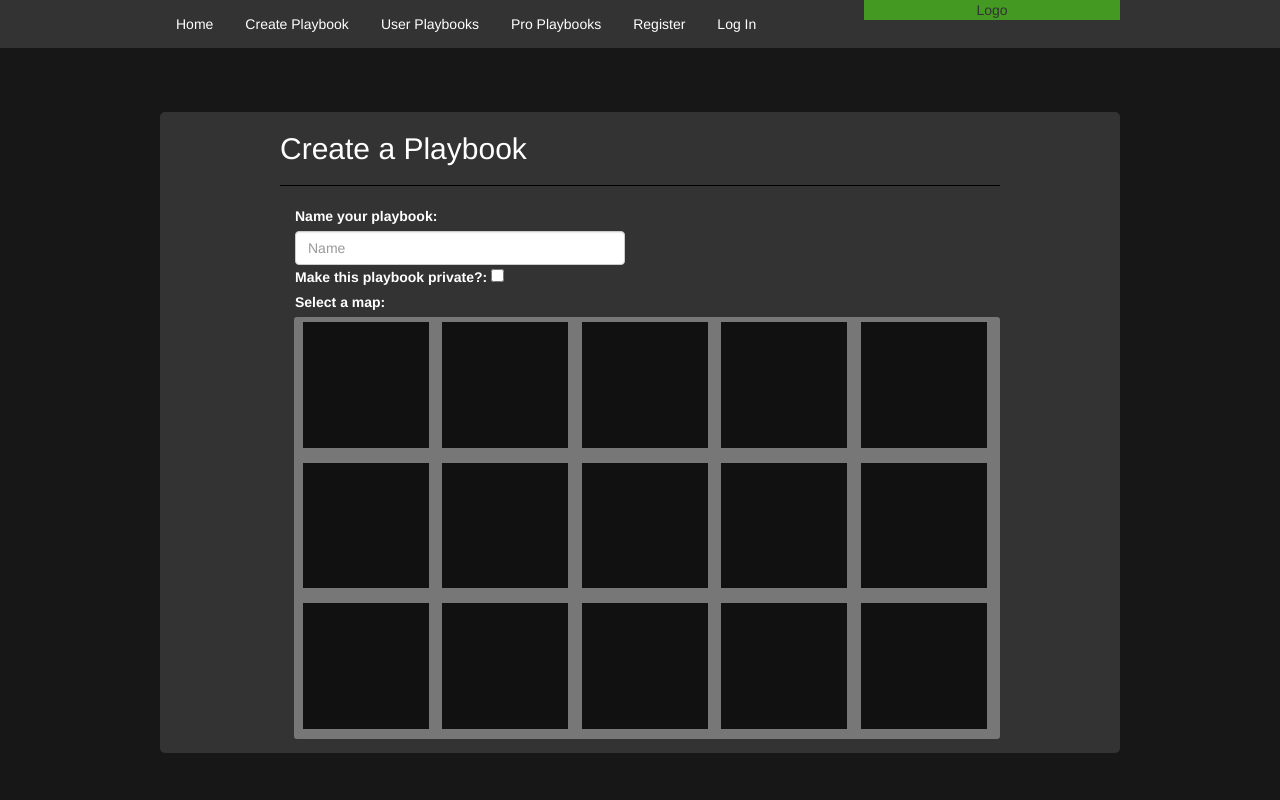
After one commit to brettstephens/stratalogue, a Django app: page /playbook/create in a window 1280 px wide. The commit adds this page. Run offline with Django 3.2, Linux system fonts and the light colour scheme; some libraries are stand-ins or nearby versions.

Commit message:
Started Create Playbook page

```diff
--- a/core/static/css/core.css
+++ b/core/static/css/core.css
@@ -81,6 +81,7 @@ li a.nav-item:hover {
 	display: block;
 	min-height: 50%;
 	width: 75%;
+	min-width: 750px;
 	margin: 0 auto;
 	margin-top: 5%;
 
@@ -138,3 +139,27 @@ li a.nav-item:hover {
 .hide-element {
 	display: none;
 }
+
+.map-selection-container {
+	margin-left: 2%;
+	display: inline-block;
+	width: 98%;
+	min-width: 550px;
+
+	background-color: #777;
+	border-radius: 3px;
+}
+
+.maps {
+	width: 99%;
+	margin: 0 auto;
+}
+
+.map {
+	display: inline-block;
+	width: 18%;
+	padding-bottom: 18%;
+	margin: .71% .71% .71% .71%;
+
+	background-color: #111;
+}
--- /dev/null
+++ b/core/templates/create_playbook.html
@@ -0,0 +1,60 @@
+{% extends 'base.html' %}
+
+{% load staticfiles %}
+
+{% block content %}
+
+<div class="content-body">
+
+	<div class="content-main">
+		<h2>Create a Playbook</h2>
+		<hr/>
+		<form>
+			<label for="name" class="control-label col-md-12">Name your playbook:</label>
+			<div class="col-md-6">
+				<input id="name" class="form-control col-md-6" type="text" name="name" placeholder="Name" data-error="Name"/>
+			</div>
+			<div class="col-md-12">
+				<label for="private" class="control-label">Make this playbook private?:</label>
+				<input id="private" type="checkbox" name="private" data-error="Private"/>
+			</div>
+			<label for="de_map" class="control-label col-md-12">Select a map:</label>
+			<div class="map-selection-container">
+				<div class="maps">
+					<div class="map">
+					</div>
+					<div class="map">
+					</div>
+					<div class="map">
+					</div>
+					<div class="map">
+					</div>
+					<div class="map">
+					</div>
+					<div class="map">
+					</div>
+					<div class="map">
+					</div>
+					<div class="map">
+					</div>
+					<div class="map">
+					</div>
+					<div class="map">
+					</div>
+					<div class="map">
+					</div>
+					<div class="map">
+					</div>
+					<div class="map">
+					</div>
+					<div class="map">
+					</div>
+					<div class="map">
+					</div>
+				</div>
+			</div>
+
+	</div>
+</div>
+
+{% endblock %}
--- a/core/templates/header.html
+++ b/core/templates/header.html
@@ -8,7 +8,7 @@
 		<div class="nav-menu-container">
 			<ul class="nav-menu">
 				<li class="nav-item"><a href="{% url 'index' %}" class="nav-item">Home</a></li>
-				<li class="nav-item"><a href="#" class="nav-item">Create Playbook</a></li>
+				<li class="nav-item"><a href="{% url 'create_playbook' %}" class="nav-item">Create Playbook</a></li>
 				<li class="nav-item"><a href="#" class="nav-item">User Playbooks</a></li>
 				<li class="nav-item"><a href="#" class="nav-item">Pro Playbooks</a></li>
 				{% if not user.is_authenticated %}
--- a/core/urls.py
+++ b/core/urls.py
@@ -8,6 +8,7 @@ urlpatterns = [
 	url(r'^logout$', views.logout_user, name="logout"),
 	url(r'^register$', views.registration, name="registration"),
 	url(r'^register/success$', views.registration, name="registration_success"),
+	url(r'^playbook/create$', views.create_playbook, name="create_playbook"),
 
 
 ]
--- a/core/views.py
+++ b/core/views.py
@@ -8,6 +8,11 @@ from .forms import RegistrationForm, LoginForm
 def index(request):
 
 	return render(request, 'index_template_1.html')
+
+
+def create_playbook(request):
+
+	return render(request, 'create_playbook.html')
 
 
 def login_user(request):
```
Also changed, not shown: core/forms.py (+11 -0 lines), core/templates/index.html (+6 -2 lines).
